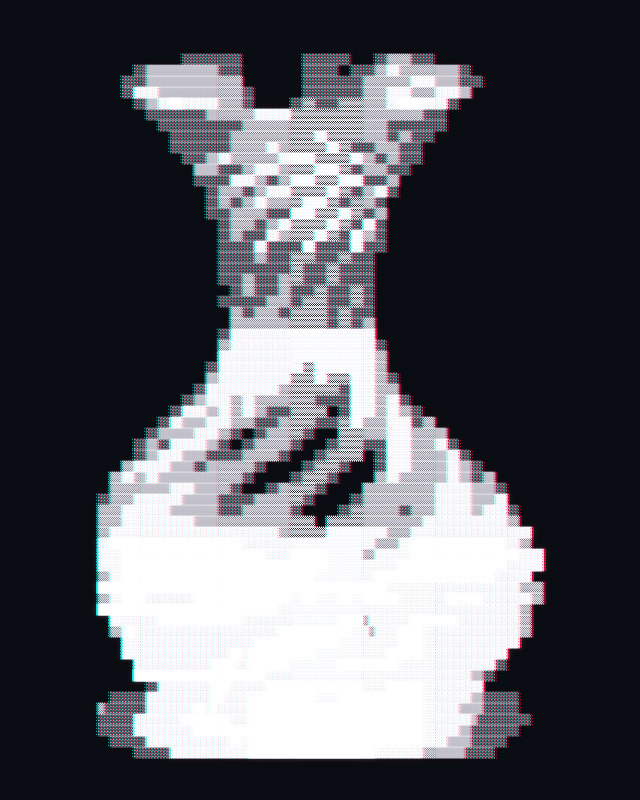
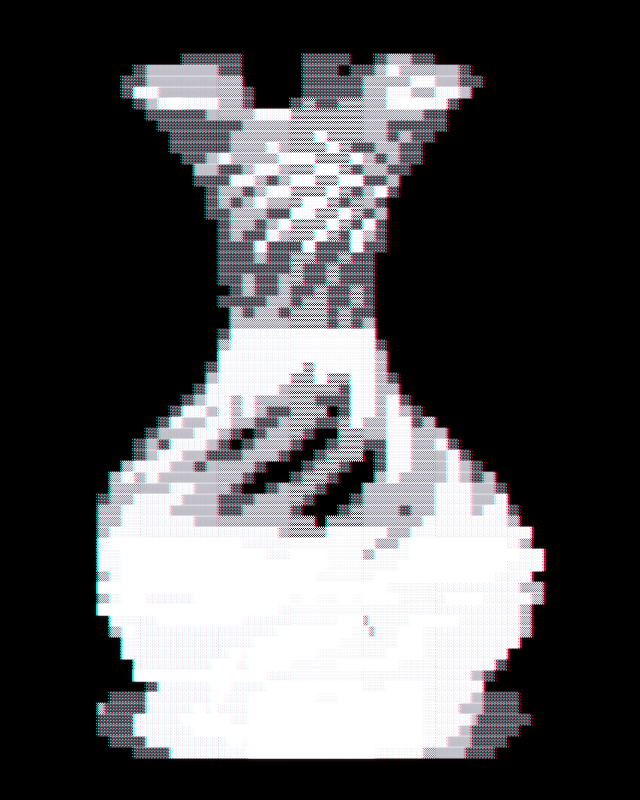
Before and after one commit to h8d13/h8d13.github.io, a plain HTML site: page vase.html in a window 1280 px wide. Shown: the whole page, without its empty margins (319-959 px from the left). Drawn offline with Linux system fonts and the light colour scheme.

Commit message:
add vase2

```diff
--- a/assets/css/vase.css
+++ b/assets/css/vase.css
@@ -5,7 +5,7 @@
 }
 
 body {
-  background-color: #0a0e14;
+  background-color: #000;
   color: #ffffff;
   -webkit-font-smoothing: antialiased;
   -moz-osx-font-smoothing: grayscale;
```
